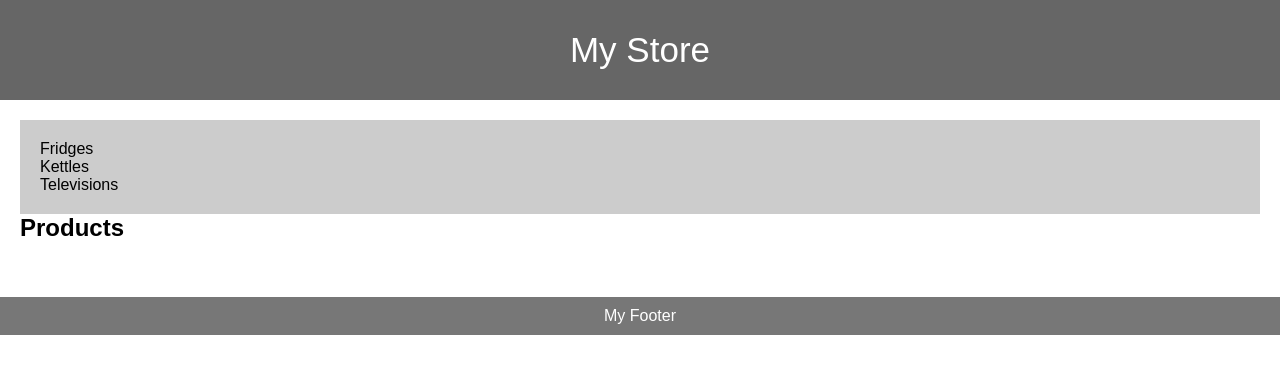
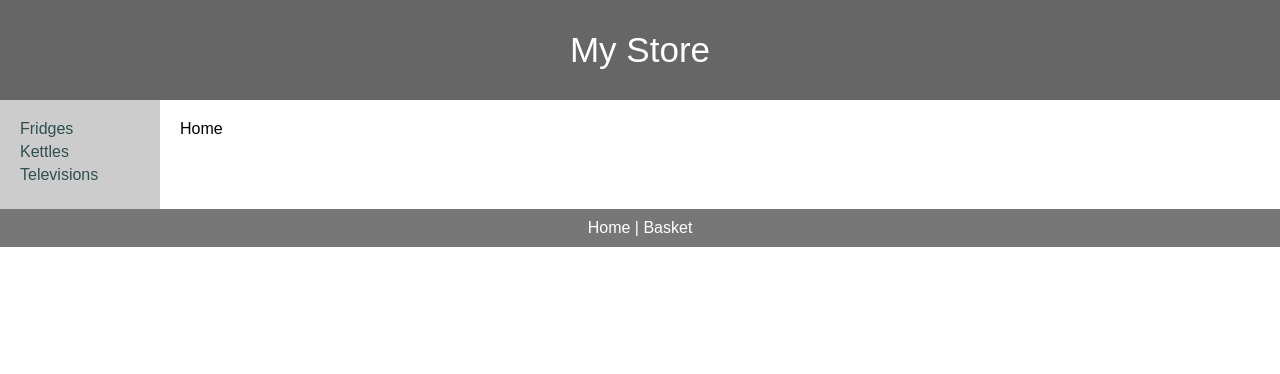
Before and after one commit to daviddprtma/e-store, a React (Create React App) app: page / in a window 1280 px wide. Shown: the top 374 px of the page. Built offline with nearby package versions, Linux system fonts and the light colour scheme; data requests are answered from the project's data file.

Commit message:
refactor the home page done

```diff
--- a/src/App.js
+++ b/src/App.js
@@ -1,12 +1,19 @@
 import "./App.css";
 import React, { useEffect, useState } from "react";
-import { getCategories, getProducts } from "./fetcher";
+import { getCategories } from "./fetcher";
+
+import ProductDetail from "./components/ProductDetail";
+import Basket from "./components/Basket";
+import Checkout from "./components/Checkout";
 import Category from "./components/Category";
-import CategoryProduct from "./components/CategoryProduct";
+import Layout from "./components/Layout";
+import Home from "./components/Home";
+
+import { Route, BrowserRouter, Routes } from "react-router-dom";
 
 function App() {
   const [categories, setCategories] = useState({ errorMessage: "", data: [] });
-  const [products, setProducts] = useState({ errorMessage: "", data: [] });
+
   useEffect(() => {
     const fetchData = async () => {
       const responseData = await getCategories();
@@ -15,45 +22,20 @@ function App() {
     fetchData();
   }, []);
 
-  const handleCategoryClick = (id) => {
-    const fetchData = async () => {
-      const responseData = await getProducts(id);
-      setProducts(responseData);
-    };
-    fetchData();
-  };
-
-  const renderCategory = () => {
-    return categories.data.map((result) => (
-      <Category
-        key={result.id}
-        id={result.id}
-        title={result.title}
-        onCategoryClick={handleCategoryClick}
-      />
-    ));
-  };
-
-  const renderProducts = () => {
-    return products.data.map((result) => (
-      <CategoryProduct key={result.id} {...result}> {result.title}</CategoryProduct>
-    ));
-  };
   return (
     <>
-      <header>My Store</header>
-      <main>
-        <nav>
-          {categories.errorMessage && <div>{categories.errorMessage}</div>}
-          {categories.data && renderCategory()}
-        </nav>
-        <article>
-          <h1>Products </h1>
-          {products.errorMessage && <div>{products.errorMessage}</div>}
-          {products && renderProducts()}
-        </article>
-      </main>
-      <footer>My Footer</footer>
+      <BrowserRouter>
+        <Routes>
+          <Route path="/" element={<Layout categories={categories}></Layout>}>
+            <Route index element={<Home />} />
+            {/* <Route path="*" element={<h1>Not Found</h1>} /> */}
+            <Route path="products/:id" element={<ProductDetail />} />
+            <Route path="categories/:id" element={<Category />} />
+            <Route path="basket" element={<Basket />} />
+            <Route path="checkout" element={<Checkout />} />
+          </Route>
+        </Routes>
+      </BrowserRouter>
     </>
   );
 }
--- a/src/components/Category.js
+++ b/src/components/Category.js
@@ -1,7 +1,31 @@
-import React from "react";
+import React, { useEffect, useState } from "react";
+import { useParams } from "react-router-dom";
+import { getProducts } from "../fetcher";
+import CategoryProduct from "./CategoryProduct";
 
-const Category = ({id,title, onCategoryClick}) => {
-  return (<div key={id} onClick={()=> onCategoryClick(id)}>{title}</div>)
+const Category = () => {
+  const [products, setProducts] = useState({ errorMessage: "", data: [] });
+  const { id } = useParams();
+  useEffect(() => {
+    const fetchData = async () => {
+      const responseData = await getProducts(id);
+      setProducts(responseData);
+    };
+    fetchData();
+  }, [id]);
+  const renderProducts = () => {
+    return products.data.map((result) => (
+      <CategoryProduct key={result.id} {...result}>
+        {result.title}
+      </CategoryProduct>
+    ));
+  };
+  return (
+    <div>
+      {products.errorMessage && <div>{products.errorMessage}</div>}
+      {products && renderProducts()}
+    </div>
+  );
 };
 
 export default Category;
--- a/src/components/CategoryProduct.js
+++ b/src/components/CategoryProduct.js
@@ -43,7 +43,7 @@ const CategoryProduct = ({
 
       <figure>
         <ProductImageContainer>
-          <ProductImageContainerImg src={`./assets/${image}`} alt="{title}" />
+          <ProductImageContainerImg src={`/assets/${image}`} alt="{title}" />
         </ProductImageContainer>
       </figure>
 
@@ -54,7 +54,7 @@ const CategoryProduct = ({
         </ProductInfo>
 
         {specs.capacity && (
-          <ProductInfo >
+          <ProductInfo>
             <h3>Capacity</h3>
             <label>{specs.capacity}</label>
           </ProductInfo>
--- /dev/null
+++ b/src/components/Home.js
@@ -0,0 +1,11 @@
+import React, { Component } from 'react'
+
+export class Home extends Component {
+  render() {
+    return (
+      <div>Home</div>
+    )
+  }
+}
+
+export default Home
--- /dev/null
+++ b/src/components/Layout.js
@@ -0,0 +1,31 @@
+import React from "react";
+import { Link, Outlet } from "react-router-dom";
+
+const Layout = ({ categories }) => {
+  const renderCategories = () => {
+    return categories.data.map((c) => {
+      return (
+        <li key={c.id}>
+          <Link to={`/categories/${c.id}`}>{c.title}</Link>
+        </li>
+      );
+    });
+  };
+  return (
+    <>
+      <header>My Store</header>
+      <section>
+        <nav>
+          {categories.errorMessage && <div>{categories.errorMessage}</div>}
+          <ul>{categories.data && renderCategories()}</ul>
+        </nav>
+        <main>
+          <Outlet />
+        </main>
+      </section>
+      <footer><Link to="/">Home</Link> | <Link to="/basket">Basket</Link></footer>
+    </>
+  );
+};
+
+export default Layout;
--- a/src/components/ProductDetail.js
+++ b/src/components/ProductDetail.js
@@ -1,10 +1,14 @@
 import React, { useEffect, useState } from "react";
 import { useParams } from "react-router-dom";
 import { getProductsById } from "../fetcher";
+import styled from "styled-components";
 
 const ProductDetail = () => {
   const [product, setProducts] = useState({ errorMessage: "", data: [] });
   const { id } = useParams();
+  const createMarkup = () => {
+    return { __html: product.data?.description };
+  };
   useEffect(() => {
     const fetchData = async () => {
       const responseData = await getProductsById(id);
@@ -62,7 +66,9 @@ const ProductDetail = () => {
               <button>ADD TO BASKET</button>
             </div>
           </aside>
-          <div>{product.data?.description}</div>
+          <ProductDescription
+            dangerouslySetInnerHTML={createMarkup()}
+          ></ProductDescription>
         </aside>
       </article>
     </div>
@@ -70,3 +76,7 @@ const ProductDetail = () => {
 };
 
 export default ProductDetail;
+
+const ProductDescription = styled.div`
+  grid-column: 1 / span 3;
+`;
--- a/src/index.js
+++ b/src/index.js
@@ -4,22 +4,11 @@ import { createRoot } from "react-dom/client";
 
 import "./index.css";
 import App from "./App";
-import { Route, BrowserRouter, Routes } from "react-router-dom";
-import ProductDetail from "./components/ProductDetail";
-import Basket from "./components/Basket";
-import Checkout from "./components/Checkout";
 
 const rootElement = document.getElementById("root");
 const root = createRoot(rootElement);
 root.render(
   <StrictMode>
-    <BrowserRouter>
-      <Routes>
-        <Route path="/" element={<App />} />
-        <Route path="basket" element={<Basket />} />
-        <Route path="checkout" element={<Checkout />} />
-        <Route path="products/:id" element={<ProductDetail />} />
-      </Routes>
-    </BrowserRouter>
+    <App />
   </StrictMode>
 );
```
Also changed, not shown: src/fetcher.js (line endings or trailing spaces).
